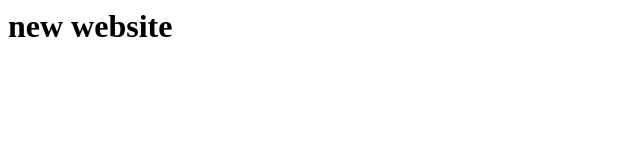
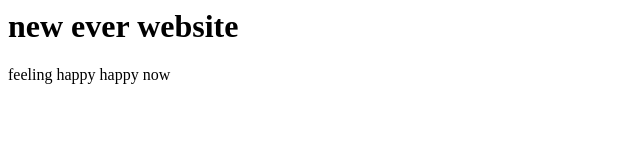
Before and after one commit to websoftbd/new-website, a plain HTML site: page index.html in a window 1280 px wide. Shown: the whole page, without its empty margins (0-640 px from the left). Drawn offline with Linux system fonts and the light colour scheme.

Commit message:
adding a little more code

```diff
--- a/index.html
+++ b/index.html
@@ -1 +1,2 @@
-<h1>new website</h1>
+<h1>new  ever website</h1>
+<p>feeling happy happy now</p>
```
